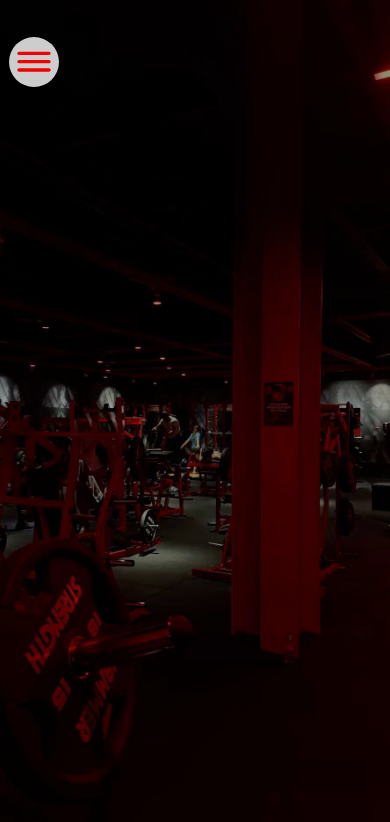
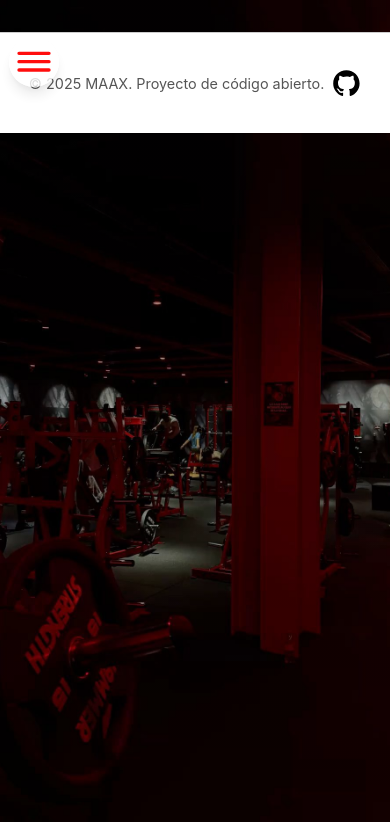
Before and after one commit to SergioFernandez0099/Front_GYM, a website built with Vite: page index.html in a window 390 px wide. Built offline with nearby package versions, Linux system fonts and the light colour scheme; no server answers; what navigo would draw is missing.

Commit message:
Implementación de footer y arreglo de grid en ejercicios

```diff
--- a/index.html
+++ b/index.html
@@ -37,6 +37,7 @@
     <div id="navbar"></div>
     <main>
         <div id="app"></div>
+        <div id="footer"></div>
     </main>
 
     <div id="loader-overlay" class="loader-overlay hidden">
@@ -54,6 +55,7 @@
         </div>
     </div>
 
+
     <script type="module" src="./src/js/app.js"></script>
 </body>
 
--- a/src/js/app.js
+++ b/src/js/app.js
@@ -1,8 +1,9 @@
-import { removeLoginCss } from "../utils/helpers.js";
-import { Navbar } from "./components/navbar.js";
-import { Login } from "./pages/login.js";
-import { initRouter, router } from "./router.js";
-import { setLoginStatus, getLoginStatus } from "./store.js";
+import {removeLoginCss} from "../utils/helpers.js";
+import {Navbar} from "./components/navbar.js";
+import {Login} from "./pages/login.js";
+import {initRouter, router} from "./router.js";
+import {getLoginStatus, setLoginStatus} from "./store.js";
+import {Footer} from "./components/footer.js";
 
 function renderApp() {
     if (!getLoginStatus()) {
@@ -26,10 +27,13 @@
 function initSPA() {
     removeLoginCss();
     const navbarContainer = document.getElementById("navbar");
+    const footerContainer = document.getElementById("footer");
+
     navbarContainer.innerHTML = "";
+    footerContainer.innerHTML = "";
+
     navbarContainer.appendChild(Navbar());
-
-  // footer
+    footerContainer.appendChild(Footer());
 
     initRouter();
 }
--- a/src/js/components/footer.js
+++ b/src/js/components/footer.js
@@ -0,0 +1,47 @@
+import "../../styles/components/footer.css";
+
+let contador = 0;
+
+export function Footer() {
+    const footer = document.createElement("div");
+    footer.className = "footer";
+
+    footer.innerHTML = `
+  <p class="footer-info">© <span id="year"></span> MAAX. Proyecto de código abierto.</p>
+  <a href="https://github.com/tuUsuario" target="_blank" rel="noopener noreferrer" aria-label="Visitar GitHub de MAAX"  class="github-link">
+    <svg height="32" aria-hidden="true" viewBox="0 0 24 24" width="32"  class="github-icon">
+        <path d="M12 1C5.923 1 1 5.923 1 12c0 4.867 3.149 8.979 7.521 10.436.55.096.756-.233.756-.522 0-.262-.013-1.128-.013-2.049-2.764.509-3.479-.674-3.699-1.292-.124-.317-.66-1.293-1.127-1.554-.385-.207-.936-.715-.014-.729.866-.014 1.485.797 1.691 1.128.99 1.663 2.571 1.196 3.204.907.096-.715.385-1.196.701-1.471-2.448-.275-5.005-1.224-5.005-5.432 0-1.196.426-2.186 1.128-2.956-.111-.275-.496-1.402.11-2.915 0 0 .921-.288 3.024 1.128a10.193 10.193 0 0 1 2.75-.371c.936 0 1.871.123 2.75.371 2.104-1.43 3.025-1.128 3.025-1.128.605 1.513.221 2.64.111 2.915.701.77 1.127 1.747 1.127 2.956 0 4.222-2.571 5.157-5.019 5.432.399.344.743 1.004.743 2.035 0 1.471-.014 2.654-.014 3.025 0 .289.206.632.756.522C19.851 20.979 23 16.854 23 12c0-6.077-4.922-11-11-11Z"></path>
+    </svg>
+  </a>
+  `;
+    const githubLink = footer.querySelector(".github-link");
+    const githubIcon = footer.querySelector(".github-icon");
+    const date = footer.querySelector("#year");
+
+    githubLink.addEventListener("click", (e) => {
+        if (githubIcon.classList.contains("no-hover")) {
+            e.preventDefault();
+        }
+    })
+
+    date.innerHTML = new Date().getFullYear();
+
+    date.addEventListener("click", function () {
+        contador++;
+        if (contador === 9) surprise();
+    })
+
+
+    return footer;
+}
+
+function surprise() {
+    const githubLink = document.querySelector(".github-link");
+    const githubIcon = document.querySelector(".github-icon");
+
+    githubIcon.style.fill = "white";
+    githubIcon.style.backgroundColor = "#6E00FF";
+    githubIcon.classList.add('no-hover');
+
+
+}
--- a/src/js/pages/exercises.js
+++ b/src/js/pages/exercises.js
@@ -1,20 +1,20 @@
-import { applyCSS } from "../../utils/helpers";
-import { ExerciseCard } from "../components/exercise-card";
-import { fetchExercises, fetchMuscleGroups } from "./services/api";
+import {applyCSS} from "../../utils/helpers";
+import {ExerciseCard} from "../components/exercise-card";
+import {fetchExercises, fetchMuscleGroups} from "./services/api";
 
 const filters = [
-  { name: "Pecho", value: "pecho" },
-  { name: "Espalda", value: "espalda" },
-  { name: "Hombro", value: "hombro" },
-  { name: "Bíceps", value: "biceps" },
-  { name: "Tríceps", value: "triceps" },
-  { name: "Cuádriceps", value: "cuadriceps" },
-  { name: "Isquios", value: "isquios" },
-  { name: "Glúteo", value: "gluteo" },
-  { name: "Gemelo", value: "gemelo" },
-  { name: "Adductor", value: "adductor" },
-  { name: "Abductor", value: "abductor" },
-  { name: "Abdomen", value: "abdomen" },
+    {name: "Pecho", value: "pecho"},
+    {name: "Espalda", value: "espalda"},
+    {name: "Hombro", value: "hombro"},
+    {name: "Bíceps", value: "biceps"},
+    {name: "Tríceps", value: "triceps"},
+    {name: "Cuádriceps", value: "cuadriceps"},
+    {name: "Isquios", value: "isquios"},
+    {name: "Glúteo", value: "gluteo"},
+    {name: "Gemelo", value: "gemelo"},
+    {name: "Adductor", value: "adductor"},
+    {name: "Abductor", value: "abductor"},
+    {name: "Abdomen", value: "abdomen"},
 ];
 
 export async function Exercises() {
@@ -82,12 +82,11 @@
             }
         }, 100);
     }
+
     // Espera al siguiente frame para medir correctamente
     requestAnimationFrame(checkScroll);
     window.addEventListener("resize", checkScroll);
     window.addEventListener("load", checkScroll);
-
-  await new Promise((resolve) => setTimeout(resolve, 1000));
 
     return exercisesContainer;
 }
--- /dev/null
+++ b/src/styles/components/footer.css
@@ -0,0 +1,60 @@
+.footer {
+    width: 100vw;
+    height: 7vh;
+    border-top: 1px solid #ccc;
+    display: flex;
+    flex-direction: row;
+    justify-content: center;
+    align-items: center;
+    font-size: 1rem;
+    color: #555;
+    background-color: #ffffff;
+    gap: 0.5rem;
+}
+
+.github-link {
+    display: flex;
+    align-items: center;
+    gap: 0.5rem;
+    text-decoration: none;
+    color: #333;
+    font-size: 1rem;
+    flex-wrap: nowrap;
+    height: 1.5rem;
+    width: 1.5rem;
+}
+
+.github-icon {
+    display: block;
+    outline: none;
+    width: 1.5rem;
+    height: 1.5rem;
+    border-radius: 50%;
+    transition: fill 0.2s ease-in, background-color 0.3s ease-out;
+}
+
+.github-icon:hover {
+    fill: white;
+    background-color: black;
+}
+
+.no-hover:hover {
+    fill: inherit;           /* o el color normal */
+    background-color: transparent;
+}
+
+.footer-info {
+    user-select: none;
+}
+
+@media (max-width: 600px) {
+    .footer {
+        font-size: 0.9rem;
+        height: 12vh;
+    }
+
+    .github-link, .github-icon {
+        width: 1.8rem;
+        height: 1.8rem;
+    }
+}
--- a/src/styles/components/navbar.css
+++ b/src/styles/components/navbar.css
@@ -162,7 +162,7 @@
         position: absolute;
         top: 0;
         left: 0;
-        height: 100vh;
+        height: 100%;
         width: 100%;
         z-index: 3;
         pointer-events: none;
--- a/src/styles/main.css
+++ b/src/styles/main.css
@@ -33,37 +33,36 @@
 
 
 body {
-    display: flex;
-    justify-content: center;
-    align-items: center;
     font-family: 'Inter', -apple-system, BlinkMacSystemFont, 'Segoe UI', Roboto, sans-serif;
-    background-image:
-        linear-gradient(rgba(0, 0, 0, 0.4), rgba(0, 0, 0, 0)),
+    background-image: linear-gradient(rgba(0, 0, 0, 0.4), rgba(0, 0, 0, 0)),
     url('/assets/images/bg.jpg');
     background-repeat: no-repeat;
     background-size: cover;
     background-position: center center;
     background-attachment: fixed;
     min-height: 100vh;
+    height: auto;
+    line-height: 1.6;
+
     display: flex;
-    align-items: center;
-    justify-content: center;
-    padding: 20px;
-    line-height: 1.6;
-    min-height: 100vh;
+    flex-direction: column;
+    justify-content: flex-start;
+    align-items: stretch;
+}
+
+main {
+    width: 100%;
 }
 
 #app {
-    display: flex;
-    justify-content: center;
-    align-items: center;
-    width: 100vw;
-    height: 90vh;
-    overflow: hidden;
+    height: auto;
+    width: 100%;
+    overflow: visible;
+    display: block;
 }
 
 section {
-    height: 100vh;
+    height: 100%;
 }
 
 .shake {
@@ -88,7 +87,7 @@
     display: flex;
     justify-content: center;
     align-items: center;
-  z-index: 9999;
+    z-index: 10000;
     pointer-events: all; /* bloquea interacciones debajo */
 }
 
@@ -179,6 +178,20 @@
     display: flex;
 }
 
+@media (min-width: 768px) {
+    main {
+        margin-top: 3rem;
+        padding-top: 1rem ;
+    }
+}
+
+@media (max-width: 768px) {
+    main {
+        margin-top: 1rem;
+        padding-top: 1rem ;
+    }
+}
+
 @keyframes popIn {
     from {
         transform: scale(0.95);
@@ -236,3 +249,15 @@
         box-shadow: 0 0 0px rgba(76, 175, 80, 0);
     }
 }
+
+@keyframes pulse {
+
+    0%,
+    100% {
+        transform: scale(1);
+    }
+
+    50% {
+        transform: scale(1.1);
+    }
+}
--- a/src/styles/routine.css
+++ b/src/styles/routine.css
@@ -4,7 +4,7 @@
     justify-content: center;
     flex-direction: column;
     align-items: center;
-    height: 100%;
+    min-height: 100vh;
     width: 100vw;
     overflow-x: hidden;
     overflow-y: auto;
```
Also changed, not shown: src/styles/exercises-set.css (+1 -8 lines), src/styles/exercises.css (+9 -36 lines). Lines whose indentation alone changed are shown as unchanged.
